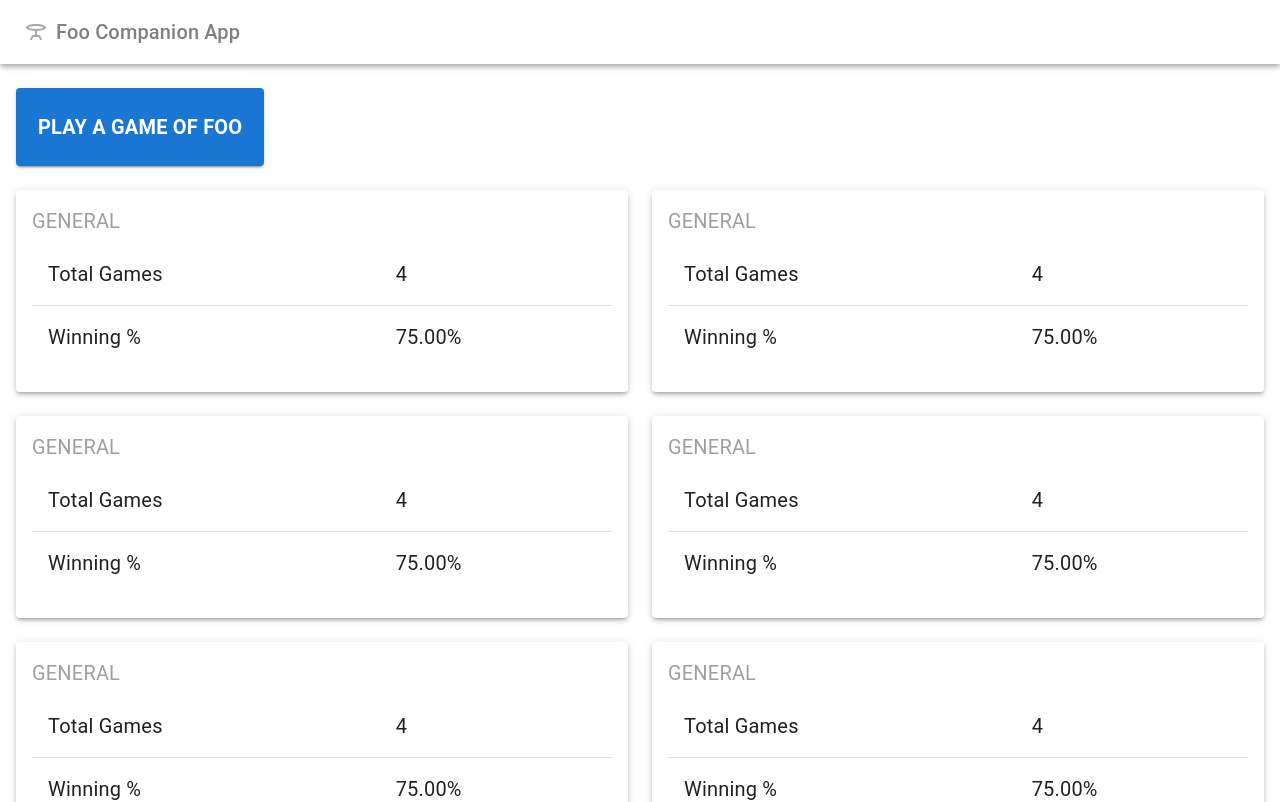
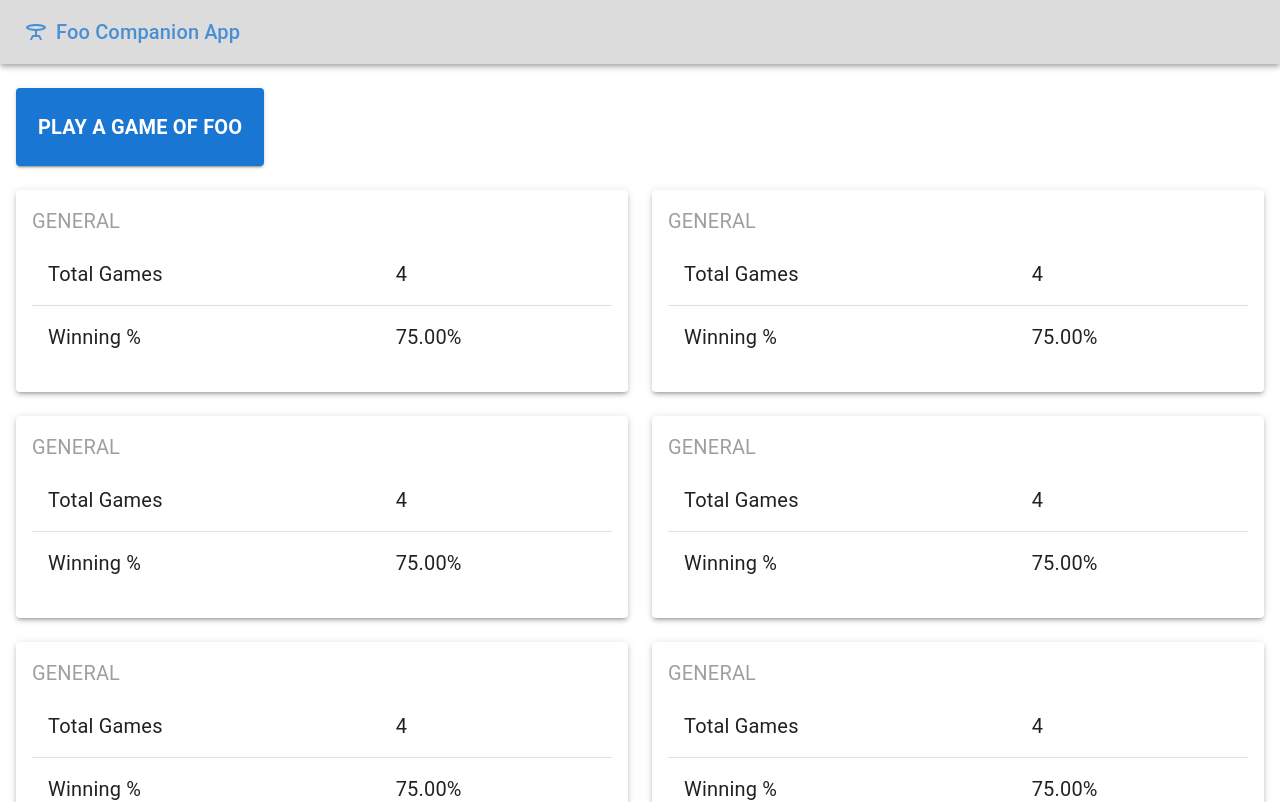
Before and after one commit to tsteelematc/foo-23f, a React (Create React App) app: page / in a window 1280 px wide. Shown: the top 802 px of the page. Built offline with nearby package versions, Linux system fonts and the light colour scheme.

Commit message:
Header contrast...

```diff
--- a/src/App.tsx
+++ b/src/App.tsx
@@ -64,12 +64,15 @@ const App = () => {
       <Box sx={{ flexGrow: 1 }}>
         <AppBar
           position="static"
-          color="transparent"
-          sx={{overflow: "hidden"}}
+          // color="transparent"
+          sx={{
+            overflow: "hidden"
+            , bgcolor: "gainsboro"
+          }}
         >
           <Toolbar>
-            <TableBarOutlined sx={{mr: 1, fontSize: '1.5em', color: "darkgray" }} />
-            <Typography variant="h6" sx={{ color: "gray", flexGrow: 1, textAlign: "left" }}>
+            <TableBarOutlined color='primary' sx={{mr: 1, fontSize: '1.5em', opacity: 0.75 }} />
+            <Typography variant="h6" color='primary' sx={{ flexGrow: 1, textAlign: "left", opacity: 0.75 }}>
                 Foo Companion App
             </Typography>
           </Toolbar>
```
